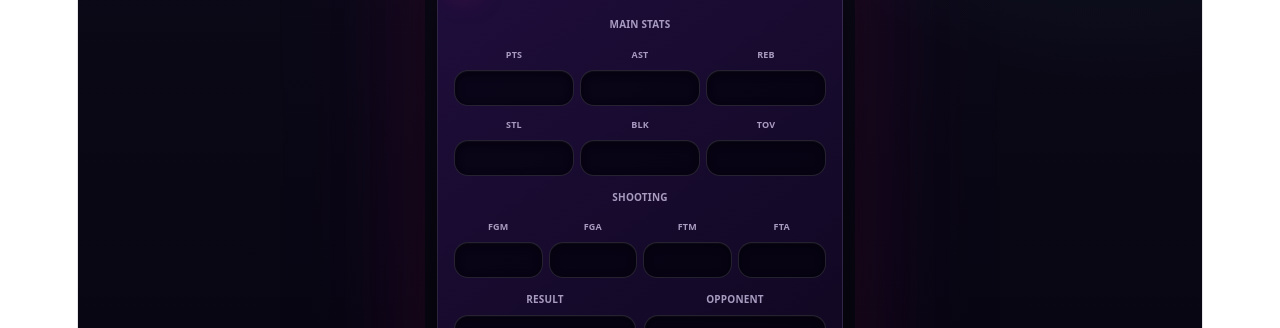
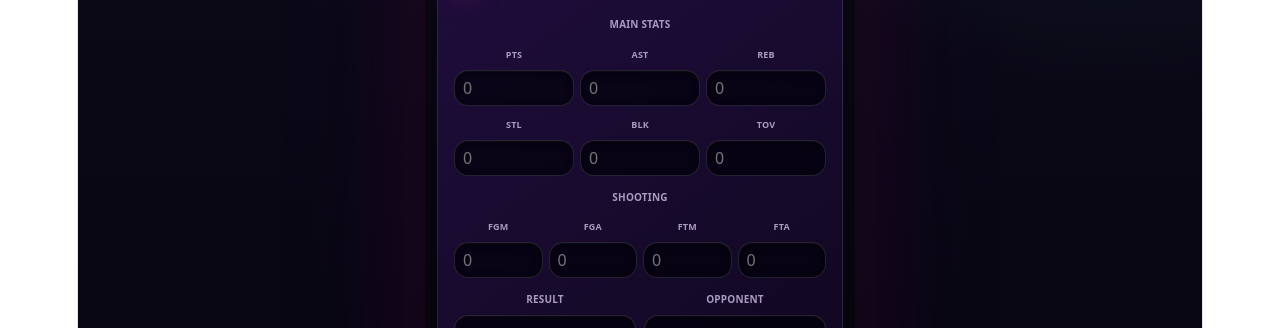
Before and after one commit to cdebacamatt/Scarlett-Tracker, a React (Vite) app: page / in a window 1280 px wide. Both pictures are taken after a click on the button "🏀 GAMES". Shown: the part 372-700 px from the top of the page. Built offline with nearby package versions, Linux system fonts and the light colour scheme.

Commit message:
Update App.jsx

```diff
--- a/src/App.jsx
+++ b/src/App.jsx
@@ -240,6 +240,7 @@ export default function ScarlettTracker(){
   const[notes,setNotes]=useState("");
   const[vitals,setVitals]=useState(clone(DEF_VITALS));
   const[showSaved,setShowSaved]=useState(false);
+  const[editing,setEditing]=useState(false);
   const[sleepEntries,setSleepEntries]=useState([]);
   const[sleepForm,setSleepForm]=useState({bedtime:"21:00",waketime:"06:30",quality:0,notes:""});
   const[games,setGames]=useState([]);
@@ -264,8 +265,23 @@ export default function ScarlettTracker(){
   const[habits,setHabits]=useState(clone(DEF_HABITS));
   const[profile,setProfile]=useState(clone(DEF_PROFILE));
   const[trainingDays,setTrainingDays]=useState(clone(DEF_TRAINING));
-  const supRef=useRef(false),saveTmr=useRef(null),savedTm=useRef(null);
+  const supRef=useRef(false),saveTmr=useRef(null),savedTm=useRef(null),editBlurT=useRef(null);
   const allH=habits,habitPct=allH.length?Math.round(allH.filter(h=>checks[h.id]).length/allH.length*100):0;
+
+  const onEditFocus=e=>{
+    const t=e.target;
+    if(t&&["INPUT","TEXTAREA","SELECT"].includes(t.tagName)){
+      clearTimeout(editBlurT.current);
+      setEditing(true);
+    }
+  };
+  const onEditBlur=e=>{
+    const t=e.target;
+    if(t&&["INPUT","TEXTAREA","SELECT"].includes(t.tagName)){
+      clearTimeout(editBlurT.current);
+      editBlurT.current=setTimeout(()=>setEditing(false),160);
+    }
+  };
 
   useEffect(()=>{
     try{localStorage.setItem("sc_last_tab",tab);}catch{}
@@ -512,12 +528,12 @@ export default function ScarlettTracker(){
         <CH e="➕" title="Log a Game"/>
         <div style={{marginBottom:8}}><div style={{fontSize:10,color:C.muted,fontWeight:700,marginBottom:4}}>MAIN STATS</div>
           <div style={{display:"grid",gridTemplateColumns:"repeat(3,1fr)",gap:6}}>
-            {[["PTS","pts"],["AST","ast"],["REB","reb"],["STL","stl"],["BLK","blk"],["TOV","tov"]].map(([l,k])=><div key={k}><div style={{fontSize:9,color:C.muted,fontWeight:700,marginBottom:2}}>{l}</div><input type="number" min="0" value={gameForm[k]} onChange={e=>setGameForm(p=>({...p,[k]:e.target.value}))} style={{...INP,padding:"6px 8px"}}/></div>)}
+            {[["PTS","pts"],["AST","ast"],["REB","reb"],["STL","stl"],["BLK","blk"],["TOV","tov"]].map(([l,k])=><div key={k}><div style={{fontSize:9,color:C.muted,fontWeight:700,marginBottom:2}}>{l}</div><input type="number" inputMode="numeric" min="0" placeholder="0" value={gameForm[k]} onChange={e=>setGameForm(p=>({...p,[k]:e.target.value}))} style={{...INP,padding:"6px 8px"}}/></div>)}
           </div>
         </div>
         <div style={{marginBottom:8}}><div style={{fontSize:10,color:C.muted,fontWeight:700,marginBottom:4}}>SHOOTING</div>
           <div style={{display:"grid",gridTemplateColumns:"repeat(4,1fr)",gap:6}}>
-            {[["FGM","fgm"],["FGA","fga"],["FTM","ftm"],["FTA","fta"]].map(([l,k])=><div key={k}><div style={{fontSize:9,color:C.muted,fontWeight:700,marginBottom:2}}>{l}</div><input type="number" min="0" value={gameForm[k]} onChange={e=>setGameForm(p=>({...p,[k]:e.target.value}))} style={{...INP,padding:"6px 8px"}}/></div>)}
+            {[["FGM","fgm"],["FGA","fga"],["FTM","ftm"],["FTA","fta"]].map(([l,k])=><div key={k}><div style={{fontSize:9,color:C.muted,fontWeight:700,marginBottom:2}}>{l}</div><input type="number" inputMode="numeric" min="0" placeholder="0" value={gameForm[k]} onChange={e=>setGameForm(p=>({...p,[k]:e.target.value}))} style={{...INP,padding:"6px 8px"}}/></div>)}
           </div>
         </div>
         <div style={{display:"grid",gridTemplateColumns:"1fr 1fr",gap:8,marginBottom:8}}>
@@ -583,7 +599,7 @@ export default function ScarlettTracker(){
         <CH e="➕" title="Log a Practice Session"/>
         <div style={{display:"grid",gridTemplateColumns:"1fr 1fr",gap:8,marginBottom:8}}>
           <div><div style={{fontSize:10,color:C.muted,fontWeight:700,marginBottom:3}}>PRACTICE TYPE</div><select value={practiceForm.type} onChange={e=>setPracticeForm(p=>({...p,type:e.target.value}))} style={{...INP,appearance:"none"}}>{PRACTICE_TYPES.map(t=><option key={t} value={t}>{t}</option>)}</select></div>
-          <div><div style={{fontSize:10,color:C.muted,fontWeight:700,marginBottom:3}}>DURATION (min)</div><input type="number" min="0" value={practiceForm.duration} onChange={e=>setPracticeForm(p=>({...p,duration:e.target.value}))} placeholder="e.g. 60" style={INP}/></div>
+          <div><div style={{fontSize:10,color:C.muted,fontWeight:700,marginBottom:3}}>DURATION (min)</div><input type="number" inputMode="numeric" min="0" placeholder="60" value={practiceForm.duration} onChange={e=>setPracticeForm(p=>({...p,duration:e.target.value}))} placeholder="e.g. 60" style={INP}/></div>
         </div>
         <div style={{display:"grid",gridTemplateColumns:"1fr 1fr",gap:10,marginBottom:10}}>
           <div><div style={{fontSize:10,color:C.muted,fontWeight:700,marginBottom:6}}>EFFORT (1–5)</div><RD val={practiceForm.effort} max={5} col={C.orange} onSet={v=>setPracticeForm(p=>({...p,effort:v}))}/></div>
@@ -856,7 +872,7 @@ export default function ScarlettTracker(){
       </div>
       <div style={cs}>
         <CH e="📊" title="Log a Test or Quiz"/>
-        <div style={{display:"grid",gridTemplateColumns:"2fr 1fr 1fr",gap:8,marginBottom:8}}><div><div style={{fontSize:10,color:C.muted,fontWeight:700,marginBottom:3}}>SUBJECT</div><select value={quizForm.subject} onChange={e=>setQuizForm(p=>({...p,subject:e.target.value}))} style={{...INP,appearance:"none"}}>{Object.keys(subjects).map(s=><option key={s} value={s}>{s}</option>)}</select></div><div><div style={{fontSize:10,color:C.muted,fontWeight:700,marginBottom:3}}>SCORE</div><input type="number" value={quizForm.score} onChange={e=>setQuizForm(p=>({...p,score:e.target.value}))} style={INP}/></div><div><div style={{fontSize:10,color:C.muted,fontWeight:700,marginBottom:3}}>OUT OF</div><input type="number" value={quizForm.total} onChange={e=>setQuizForm(p=>({...p,total:e.target.value}))} style={INP}/></div></div>
+        <div style={{display:"grid",gridTemplateColumns:"2fr 1fr 1fr",gap:8,marginBottom:8}}><div><div style={{fontSize:10,color:C.muted,fontWeight:700,marginBottom:3}}>SUBJECT</div><select value={quizForm.subject} onChange={e=>setQuizForm(p=>({...p,subject:e.target.value}))} style={{...INP,appearance:"none"}}>{Object.keys(subjects).map(s=><option key={s} value={s}>{s}</option>)}</select></div><div><div style={{fontSize:10,color:C.muted,fontWeight:700,marginBottom:3}}>SCORE</div><input type="number" inputMode="numeric" placeholder="95" value={quizForm.score} onChange={e=>setQuizForm(p=>({...p,score:e.target.value}))} style={INP}/></div><div><div style={{fontSize:10,color:C.muted,fontWeight:700,marginBottom:3}}>OUT OF</div><input type="number" inputMode="numeric" placeholder="100" value={quizForm.total} onChange={e=>setQuizForm(p=>({...p,total:e.target.value}))} style={INP}/></div></div>
         <textarea value={quizForm.notes} onChange={e=>setQuizForm(p=>({...p,notes:e.target.value}))} placeholder="Notes about this test..." style={{...TXT,marginBottom:10}}/>
         <button onClick={logQuiz} style={{width:"100%",padding:12,background:C.teal,color:C.navy,border:"none",borderRadius:8,fontWeight:900,cursor:"pointer",fontSize:14,fontFamily:"system-ui"}}>Log Test ⭐</button>
       </div>
@@ -1141,12 +1157,12 @@ export default function ScarlettTracker(){
           </div>
           <div style={{background:"linear-gradient(135deg,rgba(255,215,0,.30),rgba(255,26,140,.18))",border:`1px solid ${C.gold}77`,borderRadius:16,padding:"7px 12px",textAlign:"center",boxShadow:`0 0 28px ${C.gold}33,inset 0 1px 0 rgba(255,255,255,.2)`}}><div style={{fontWeight:900,fontSize:18,color:C.gold,textShadow:"0 0 20px rgba(255,215,0,.8)"}}>⭐ {stars}</div><div style={{fontSize:8,color:"rgba(255,255,255,.7)",fontWeight:800,letterSpacing:"1px"}}>STARS</div></div>
         </div>
-        <div style={{display:"flex",overflowX:"auto",WebkitOverflowScrolling:"touch",scrollbarWidth:"none",gap:7,paddingBottom:2,paddingRight:46}}>
+        <div style={{display:"flex",overflowX:"auto",WebkitOverflowScrolling:"touch",scrollbarWidth:"none",gap:7,paddingBottom:2,paddingRight:86}}>
           {TABS.map(t=><button key={t.id} onClick={()=>setTab(t.id)} style={{fontWeight:900,fontSize:9,letterSpacing:"0.7px",color:tab===t.id?C.white:C.muted,padding:"8px 9px",border:`1px solid ${tab===t.id?"rgba(255,255,255,.20)":"rgba(255,255,255,.06)"}`,background:tab===t.id?glamGrad:"rgba(255,255,255,.045)",borderRadius:999,cursor:"pointer",whiteSpace:"nowrap",flexShrink:0,textTransform:"uppercase",fontFamily:"system-ui",boxShadow:tab===t.id?`0 0 18px ${C.pink}55`:"none"}}>{t.e} {t.label}</button>)}
         </div>
       </div>
-      <div style={{padding:"12px 12px calc(182px + env(safe-area-inset-bottom, 0px))"}}><StableRenderer key={tab} render={CONTENT[tab]||Today}/></div>
-      <div style={{position:"fixed",left:"50%",bottom:"max(8px, env(safe-area-inset-bottom, 0px))",transform:"translateX(-50%)",width:"min(406px,calc(100% - 24px))",display:"grid",gridTemplateColumns:"repeat(5,1fr)",gap:6,background:"rgba(12,0,25,.88)",backdropFilter:"blur(18px)",border:"1px solid rgba(255,255,255,.13)",borderRadius:22,padding:"6px 7px calc(6px + env(safe-area-inset-bottom, 0px))",boxShadow:"0 18px 50px rgba(0,0,0,.45)",zIndex:60}}>
+      <div onFocusCapture={onEditFocus} onBlurCapture={onEditBlur} style={{padding:"12px 12px calc(210px + env(safe-area-inset-bottom, 0px))"}}><StableRenderer key={tab} render={CONTENT[tab]||Today}/></div>
+      <div style={{position:"fixed",left:"50%",bottom:"max(8px, env(safe-area-inset-bottom, 0px))",transform:editing?"translate(-50%, calc(125% + 24px))":"translateX(-50%)",opacity:editing?0:1,pointerEvents:editing?"none":"auto",transition:"transform .22s ease, opacity .18s ease",width:"min(406px,calc(100% - 24px))",display:"grid",gridTemplateColumns:"repeat(5,1fr)",gap:6,background:"rgba(12,0,25,.88)",backdropFilter:"blur(18px)",border:"1px solid rgba(255,255,255,.13)",borderRadius:22,padding:"6px 7px calc(6px + env(safe-area-inset-bottom, 0px))",boxShadow:"0 18px 50px rgba(0,0,0,.45)",zIndex:60}}>
         {[["today","🏠","Home"],["goals","🎯","Goals"],["practice","＋","Log"],["progress","📈","Glow"],["style","👟","Style"]].map(([id,e,l])=><button key={id} onClick={()=>setTab(id)} style={{background:tab===id?`${C.pink}22`:"transparent",border:"none",borderRadius:15,color:tab===id?C.pink:C.muted,padding:"5px 2px",fontFamily:"system-ui",fontWeight:900,cursor:"pointer"}}><div style={{fontSize:id==="practice"?22:17,lineHeight:1}}>{e}</div><div style={{fontSize:7,marginTop:2}}>{l}</div></button>)}
       </div>
     </div>
```
